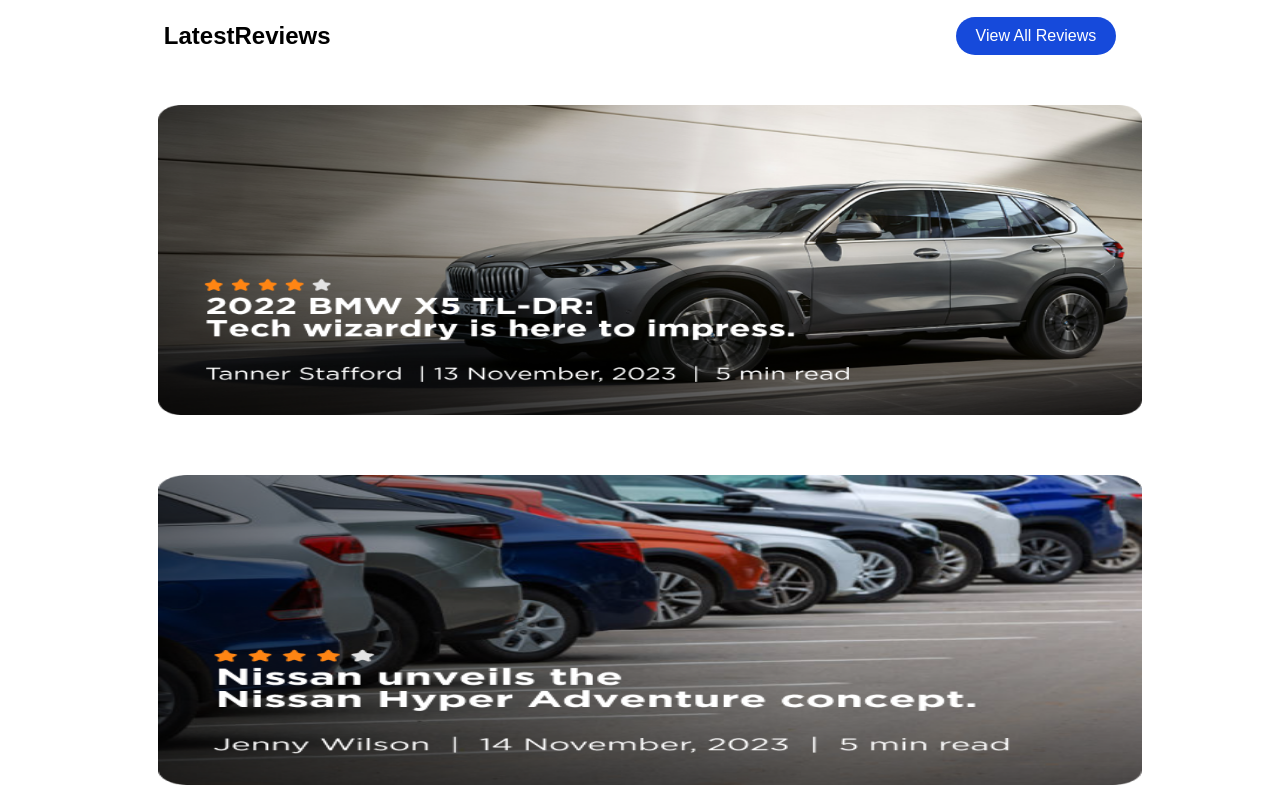
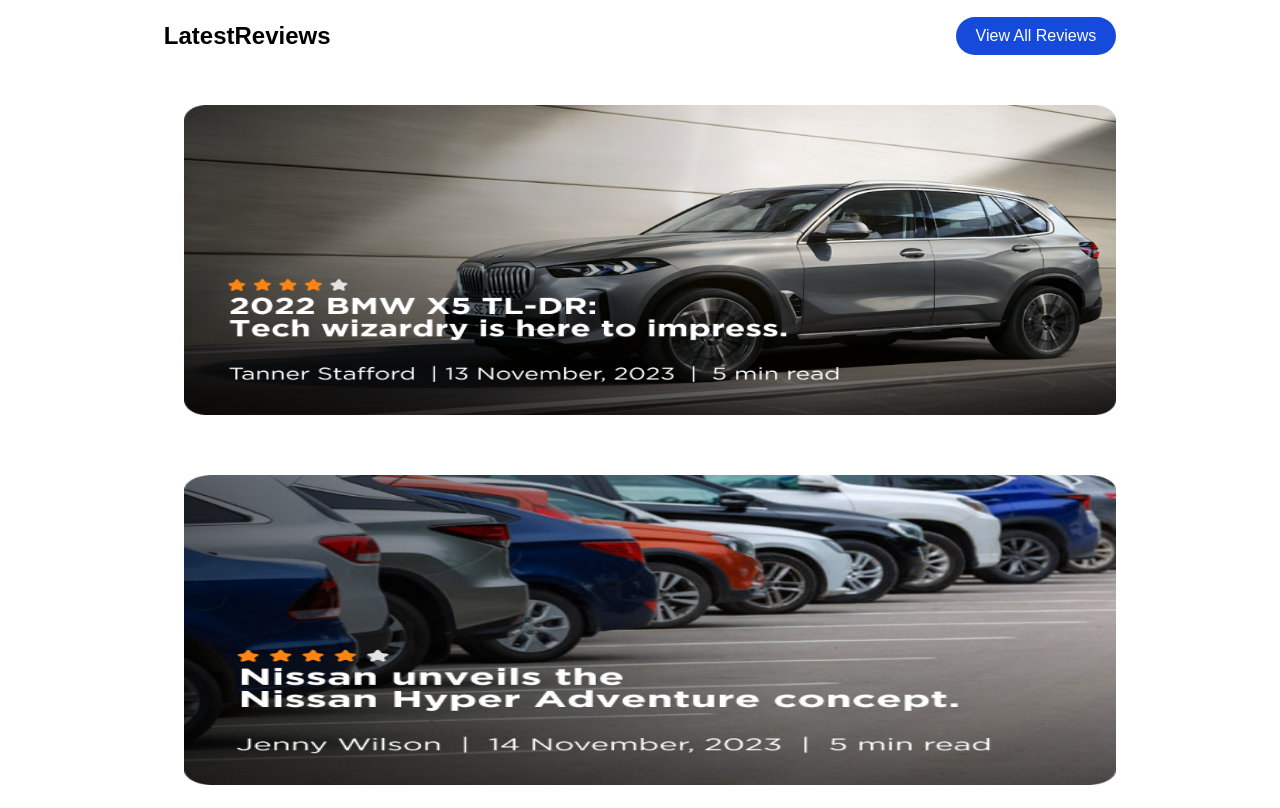
Before and after one commit to Zawwar6/ALAF1, a plain HTML site: page index.html in a window 1280 px wide. Shown: the part 1456-2264 px from the top of the page. Drawn offline with nearby package versions, Linux system fonts and the light colour scheme.

Commit message:
Update style.css

```diff
--- a/style.css
+++ b/style.css
@@ -822,7 +822,7 @@
 .flex-container {
   display: flex;
   flex-direction: column-reverse;
-  padding: 0px 10% 0% 10%;
+  padding: 0px 12% 0% 12%;
 }
 section#dealers {
   display: flex;
```
